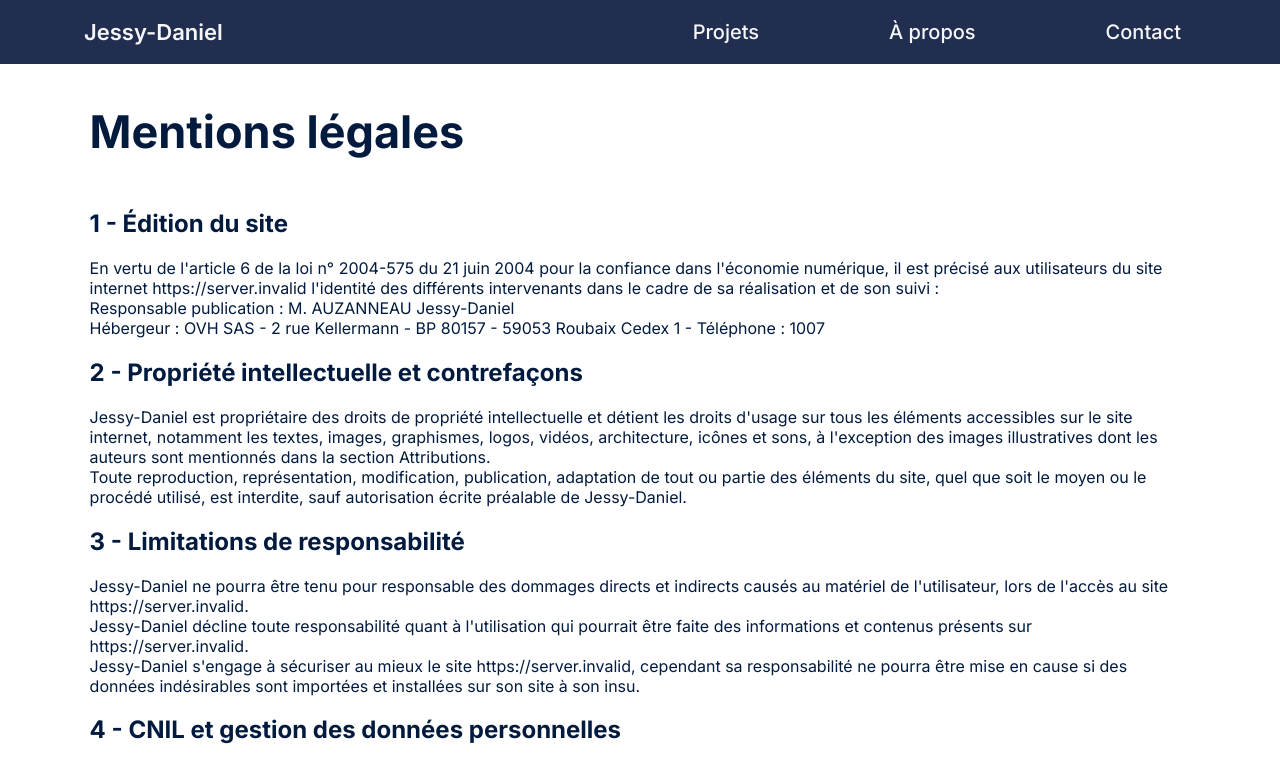
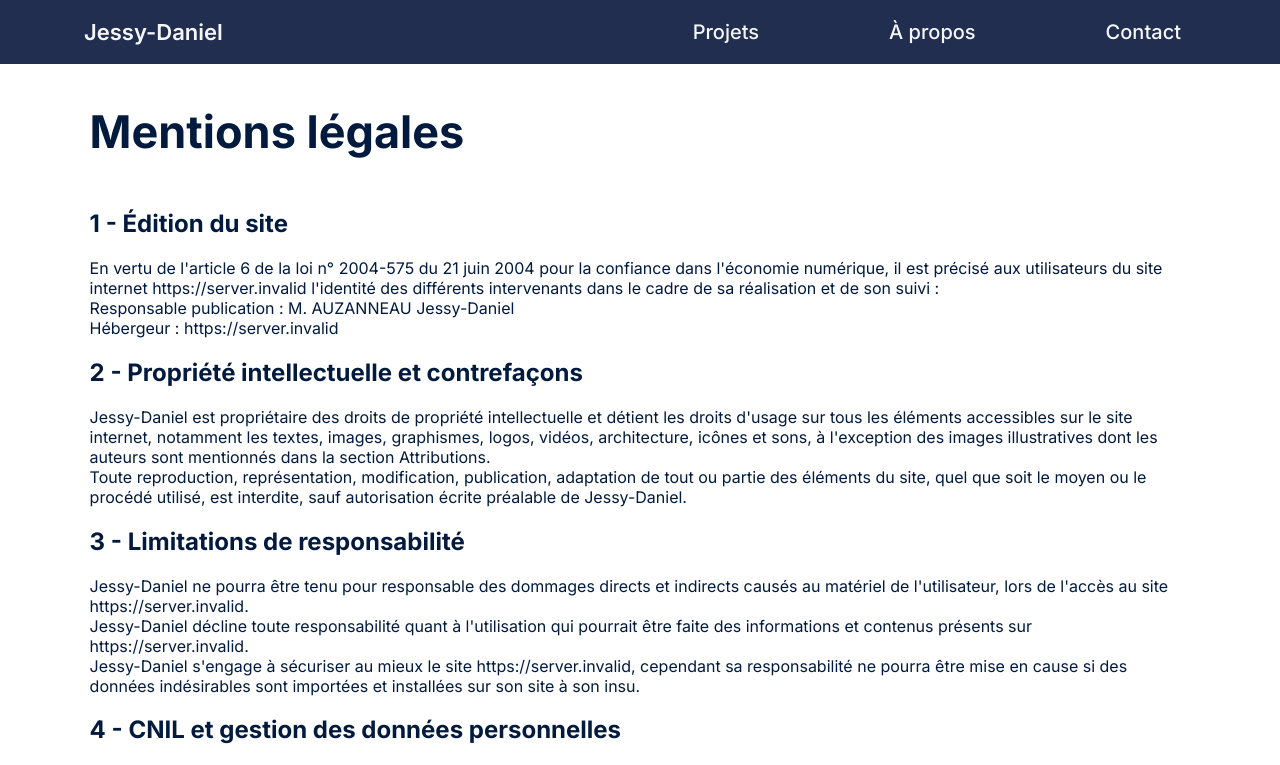
Before and after one commit to J-D25/portfolio, a React (Create React App) app: page /legals in a window 1280 px wide. Shown: the top 765 px of the page. Built offline with nearby package versions, Linux system fonts and the light colour scheme; no server answers.

Commit message:
UPD - src/components/Legals.js : Remplacement de l'hébergeur par sa variable d'environnement

```diff
--- a/src/components/Legals.js
+++ b/src/components/Legals.js
@@ -8,7 +8,7 @@ export default function Legals() {
       <p>En vertu de l'article 6 de la loi n° 2004-575 du 21 juin 2004 pour la confiance dans l'économie numérique, il est précisé aux utilisateurs du site internet {process.env.REACT_APP_URL} l'identité des différents intervenants dans le cadre de sa réalisation et de son suivi :</p>
 
       <p>Responsable publication : M. AUZANNEAU Jessy-Daniel</p>
-      <p>Hébergeur : OVH SAS - 2 rue Kellermann - BP 80157 - 59053 Roubaix Cedex 1 - Téléphone : 1007</p>
+      <p>Hébergeur : {process.env.REACT_APP_HOSTING}</p>
 
       <h2>2 - Propriété intellectuelle et contrefaçons</h2>
       <p>Jessy-Daniel est propriétaire des droits de propriété intellectuelle et détient les droits d'usage sur tous les éléments accessibles sur le site internet, notamment les textes, images, graphismes, logos, vidéos, architecture, icônes et sons, à l'exception des images illustratives dont les auteurs sont mentionnés dans la section Attributions.</p>
```
